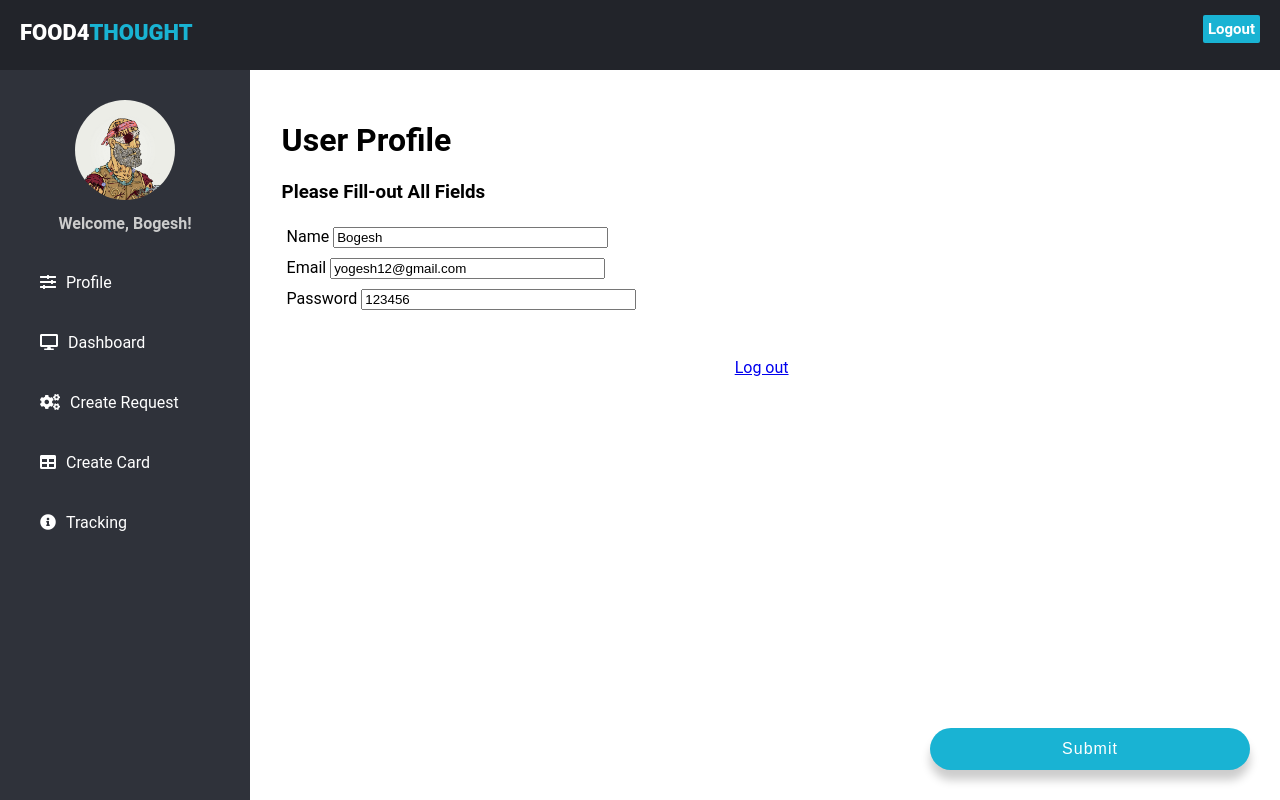
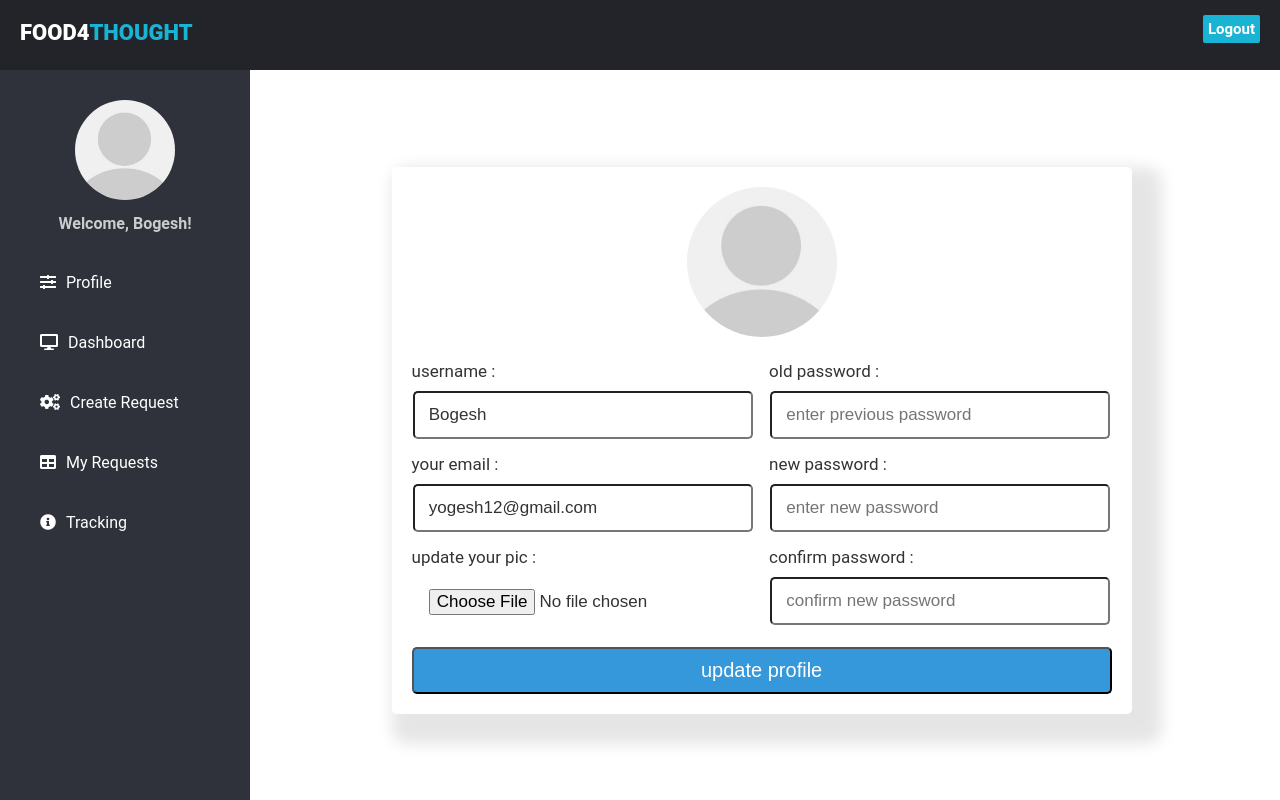
Before and after one commit to pAutowall/500-crore-wala-app, a PHP site: page /profile.php in a window 1280 px wide. Run offline with PHP 8.4, Linux system fonts and the light colour scheme; a user stored in the database is signed in; data comes from the database, SQL or seed files in the repository; data that the repository does not hold is empty; some libraries are stand-ins or nearby versions.

Commit message:
Profile final

```diff
--- /dev/null
+++ b/css/profile.css
@@ -0,0 +1,107 @@
+@import url('https://fonts.googleapis.com/css2?family=Poppins:wght@100;200;300;400;500;600&display=swap');
+:root {
+    --blue: #3498db;
+    --dark-blue: #2980b9;
+    --red: #e74c3c;
+    --dark-red: #c0392b;
+    --black: #333;
+    --white: #fff;
+    --box-shadow: 15px 15px 15px 15px rgba(0, 0, 0, .1);
+}
+
+.delete-btn {
+    width: 100%;
+    border-radius: 5px;
+    padding: 10px 30px;
+    color: var(--white);
+    display: block;
+    text-align: center;
+    cursor: pointer;
+    font-size: 20px;
+    margin-top: 10px;
+}
+
+.delete-btn {
+    background-color: var(--blue);
+}
+
+.delete-btn:hover {
+    background-color: var(--dark-blue);
+}
+
+.message {
+    margin: 10px 0;
+    width: 97%;
+    border-radius: 5px;
+    padding: 10px;
+    text-align: center;
+    background-color: var(--red);
+    color: var(--white);
+    font-size: 20px;
+}
+
+.container-1 .update-profile {
+    min-height: 80vh;
+    background-color: var(--light-bg);
+    display: flex;
+    align-items: center;
+    justify-content: center;
+    padding: 20px;
+}
+
+.container-1 .update-profile form {
+    padding: 20px;
+    background-color: var(--white);
+    box-shadow: var(--box-shadow);
+    text-align: center;
+    width: 700px;
+    text-align: center;
+    border-radius: 5px;
+}
+
+.container-1 .update-profile form img {
+    height: 150px;
+    width: 150px;
+    border-radius: 50%;
+    object-fit: cover;
+    margin-bottom: 5px;
+}
+
+.container-1 .update-profile form .flex {
+    display: flex;
+    justify-content: space-between;
+    margin-bottom: 20px;
+    gap: 15px;
+}
+
+.container-1 .update-profile form .flex .inputBox {
+    width: 49%;
+}
+
+.container-1 .update-profile form .flex .inputBox span {
+    text-align: left;
+    display: block;
+    margin-top: 15px;
+    font-size: 17px;
+    color: var(--black);
+}
+
+.container-1 .update-profile form .flex .inputBox .box {
+    width: 90%;
+    border-radius: 5px;
+    background-color: var(--light-bg);
+    padding: 12px 14px;
+    font-size: 17px;
+    color: var(--black);
+    margin-top: 10px;
+}
+
+@media (max-width:650px) {
+    .update-profile form .flex {
+        flex-wrap: wrap;
+        gap: 0;
+    }
+    .update-profile form .flex .inputBox {
+        width: 90%;
+    }
+}
--- a/profile.php
+++ b/profile.php
@@ -2,27 +2,74 @@
 session_start();
 include("connection.php");
 $id=$_SESSION['id'];
+
+$select = mysqli_query($con, "SELECT * FROM `users` WHERE id = '$id'") or die('query failed');
+if(mysqli_num_rows($select) > 0){
+   $fetch = mysqli_fetch_assoc($select);
+}
+$_SESSION['name'] = $fetch['name'];
+if(isset($_POST['update_profile'])){
+
+  $update_name = mysqli_real_escape_string($con, $_POST['update_name']);
+  $update_email = mysqli_real_escape_string($con, $_POST['update_email']);
+
+  mysqli_query($con, "UPDATE `users` SET name = '$update_name', email = '$update_email' WHERE id = '$id'") or die('query failed');
+
+
+  $old_pass = $_POST['old_pass'];
+  $update_pass = mysqli_real_escape_string($con, $_POST['update_pass']);
+  $new_pass = mysqli_real_escape_string($con, $_POST['new_pass']);
+  $confirm_pass = mysqli_real_escape_string($con, $_POST['confirm_pass']);
+
+  if(!empty($update_pass) || !empty($new_pass) || !empty($confirm_pass)){
+     if($update_pass != $old_pass){
+        $message[] = 'old password not matched!';
+     }elseif($new_pass != $confirm_pass){
+        $message[] = 'confirm password not matched!';
+     }else{
+        mysqli_query($con, "UPDATE `user_form` SET password = '$confirm_pass' WHERE id = '$id'") or die('query failed');
+        $message[] = 'password updated successfully!';
+     }
+  }
+
+  $update_image = $_FILES['update_image']['name'];
+  $update_image_size = $_FILES['update_image']['size'];
+  $update_image_tmp_name = $_FILES['update_image']['tmp_name'];
+  $update_image_folder = 'uploaded_img/'.$update_image;
+
+  if(!empty($update_image)){
+     if($update_image_size > 2000000){
+        $message[] = 'image is too large';
+     }else{
+        $image_update_query = mysqli_query($con, "UPDATE `users` SET pfp = '$update_image' WHERE id = '$id'") or die('query failed');
+        if($image_update_query){
+           move_uploaded_file($update_image_tmp_name, $update_image_folder);
+        }
+        $message[] = 'image updated succssfully!';
+     }
+  }
+
+}
 // $query=mysqli_query($db_name,"SELECT * FROM users where $id") or die(mysqli_error());
-$queryy = $con -> query("SELECT * FROM users where `users`.`id`='$id'");
- $row=mysqli_fetch_array($queryy);
- $_SESSION['name'] = $row['name'];
+// $queryy = $con -> query("SELECT * FROM users where `users`.`id`='$id'");
+//  $row=mysqli_fetch_array($queryy);
+//  $_SESSION['name'] = $row['name'];
 
-if(isset($_POST['submit'])){
-    $name = $_POST['name'];
-    $email = $_POST['email'];
-    $password = $_POST['password'];
+// if(isset($_POST['submit'])){
+//     $name = $_POST['name'];
+//     $email = $_POST['email'];
+//     $password = $_POST['password'];
 //   $query = "UPDATE users SET name = '$name',
 //                   email = '$email', password = '$password'
 //                   WHERE '$id'";
-                $result = $con -> query("UPDATE users SET name = '$name', email = '$email', password = '$password' where `users`.`id`='$id'") or die(mysqli_error($db_name));
-                ?>
+                // $result = $con -> query("UPDATE users SET name = '$name', email = '$email', password = '$password' where `users`.`id`='$id'") or die(mysqli_error($db_name));
+                // ?>
 
-                 <script type="text/javascript">
-        alert("Update Successfull.");
-        window.location = "profile.php";
-        </script>
+
+
+
 <?php
-             }
+
 ?>
 <!DOCTYPE html>
 <html lang="en" dir="ltr">
@@ -33,6 +80,7 @@ if(isset($_POST['submit'])){
     <title>Dashboard</title>
     <link rel="stylesheet" href="css/dashboard.css">
     <link rel="stylesheet" href="css/my-login.css">
+    <link rel="stylesheet" href="css/profile.css">
     <link rel="stylesheet" href="https://cdnjs.cloudflare.com/ajax/libs/font-awesome/5.12.1/css/all.min.css">
     <script src="js/cards.js" defer></script>
 </head>
@@ -52,7 +100,16 @@ if(isset($_POST['submit'])){
     <section>
         <div class="sidebar">
             <center>
-                <img src="img/FPvkGPgXsAogrsG.jpg" class="profile_image" alt="">
+            <?php
+         if($fetch['pfp'] == ''){
+            echo '<img src="images/default-avatar.png" class="profile_image" alt="">
+            ';
+         }else{
+            echo '<img src="uploaded_img/'.$fetch['pfp'].'" class="profile_image" alt="">
+            ';
+         }
+         ?>
+                <!-- <img src="img/FPvkGPgXsAogrsG.jpg" class="profile_image" alt=""> -->
                 <h4>
                     <?php
 				  echo "Welcome, ". $_SESSION['name']."!";
@@ -63,7 +120,7 @@ if(isset($_POST['submit'])){
             <a href="profile.php"><i class="fas fa-sliders-h"></i><span>Profile</span></a>
             <a href="dashboard.php"><i class="fas fa-desktop"></i><span>Dashboard</span></a>
             <a href="request.php"><i class="fas fa-cogs"></i><span>Create Request</span></a>
-            <a href="javascript:gclick()"><i class="fas fa-table"></i><span>Create Card</span></a>
+            <a href="#"><i class="fas fa-table"></i><span>My Requests</span></a>
             <!-- <a href="#"><i class="fas fa-th"></i><span>ABC</span></a> -->
             <a href="#"><i class="fas fa-info-circle"></i><span>Tracking</span></a>
 
@@ -77,21 +134,71 @@ if(isset($_POST['submit'])){
 
     <div id="box1" class="container-1">
 
-    <h1>User Profile</h1>
+    <div class="update-profile">
+
+   <?php
+      $select = mysqli_query($con, "SELECT * FROM `users` WHERE id = '$id'") or die('query failed');
+      if(mysqli_num_rows($select) > 0){
+         $fetch = mysqli_fetch_assoc($select);
+      }
+   ?>
+
+   <form action="" method="post" enctype="multipart/form-data">
+      <?php
+         if($fetch['pfp'] == ''){
+            echo '<img src="images/default-avatar.png">';
+         }else{
+            echo '<img src="uploaded_img/'.$fetch['pfp'].'">';
+         }
+         if(isset($message)){
+            foreach($message as $message){
+               echo '<div class="message">'.$message.'</div>';
+            }
+         }
+      ?>
+      <div class="flex">
+         <div class="inputBox">
+            <span>username :</span>
+            <input type="text" name="update_name" value="<?php echo $fetch['name']; ?>" class="box">
+            <span>your email :</span>
+            <input type="email" name="update_email" value="<?php echo $fetch['email']; ?>" class="box">
+            <span>update your pic :</span>
+            <input type="file" name="update_image" accept="image/jpg, image/jpeg, image/png" class="box">
+         </div>
+         <div class="inputBox">
+            <input type="hidden" name="old_pass" value="<?php echo $fetch['password']; ?>">
+            <span>old password :</span>
+            <input type="password" name="update_pass" placeholder="enter previous password" class="box">
+            <span>new password :</span>
+            <input type="password" name="new_pass" placeholder="enter new password" class="box">
+            <span>confirm password :</span>
+            <input type="password" name="confirm_pass" placeholder="confirm new password" class="box">
+         </div>
+      </div>
+      <!-- <input type="submit" value="update profile" name="update_profile" class="btn"> -->
+      <input type="submit" value="update profile" name="update_profile" class="delete-btn"></a>
+   </form>
+
+</div>
+
+        <!-- <h1>User Profile</h1>
         <div class="profile-input-field">
-        <h3>Please Fill-out All Fields</h3>
-        <form method="post" action="#" >
+
+            <form method="post" action="#">
                 <div class="form-group">
                     <label>Name</label>
-            <input type="text" class="form-control" name="name" style="width:20em;" placeholder="name" value="<?php echo $row['name']; ?>" required />
+                    <input type="text" class="form-control" name="name" style="width:20em;" placeholder="name"
+                        value="<?php echo $row['name']; ?>" required />
                 </div>
                 <div class="form-group">
                     <label>Email</label>
-            <input type="text" class="form-control" name="email" style="width:20em;" placeholder="email" required value="<?php echo $row['email']; ?>" />
+                    <input type="text" class="form-control" name="email" style="width:20em;" placeholder="email"
+                        required value="<?php echo $row['email']; ?>" />
                 </div>
                 <div class="form-group">
                     <label>Password</label>
-            <input type="text" class="form-control" name="password" style="width:20em;" required placeholder="password" value="<?php echo $row['password']; ?>"></textarea>
+                    <input type="text" class="form-control" name="password" style="width:20em;" required
+                        placeholder="password" value="<?php echo $row['password']; ?>"></textarea>
                 </div>
                 <div class="form-group">
                     <input type="submit" name="submit" class="btn btn-primary" style="width:20em; margin:0;"><br><br>
@@ -101,6 +208,8 @@ if(isset($_POST['submit'])){
                 </div>
             </form>
 
+        </div> -->
+
     </div>
 
 
```
Also changed, not shown: dashboard.php (+18 -10 lines), request.php (+15 -2 lines), images/default-avatar.png (added), uploaded_img/2.png (added), uploaded_img/avatar3.png (added). Lines whose indentation alone changed are shown as unchanged.
